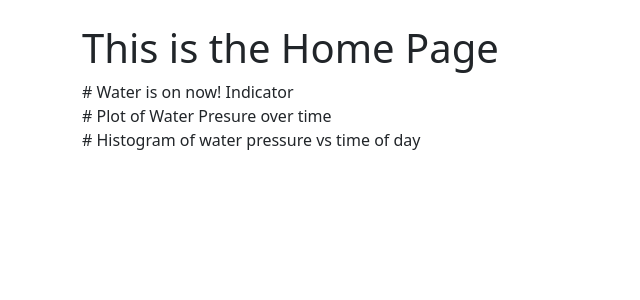
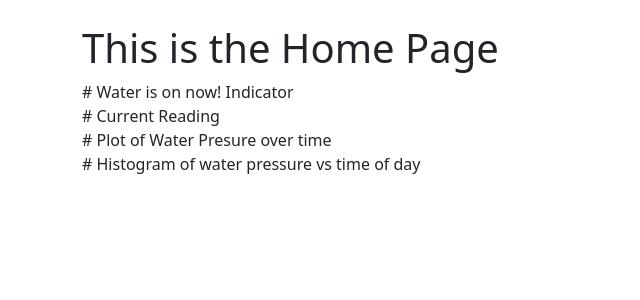
Before and after one commit to cyberdork33/pressure_monitor, a Flask app: template webui/website/templates/home.html in a window 1280 px wide. Shown: the part 56-356 px from the top of the page, without its empty margins (0-640 px from the left). Run offline with Flask 2, Linux system fonts and the light colour scheme; the template is opened without the code that fills it, so the values that code supplies are empty.

Commit message:
adding placeholder outlining for the home page

```diff
--- a/webui/website/templates/home.html
+++ b/webui/website/templates/home.html
@@ -4,6 +4,8 @@
 
 # Water is on now! Indicator
 <br />
+# Current Reading
+<br />
 # Plot of Water Presure over time
 <br />
 # Histogram of water pressure vs time of day
```
